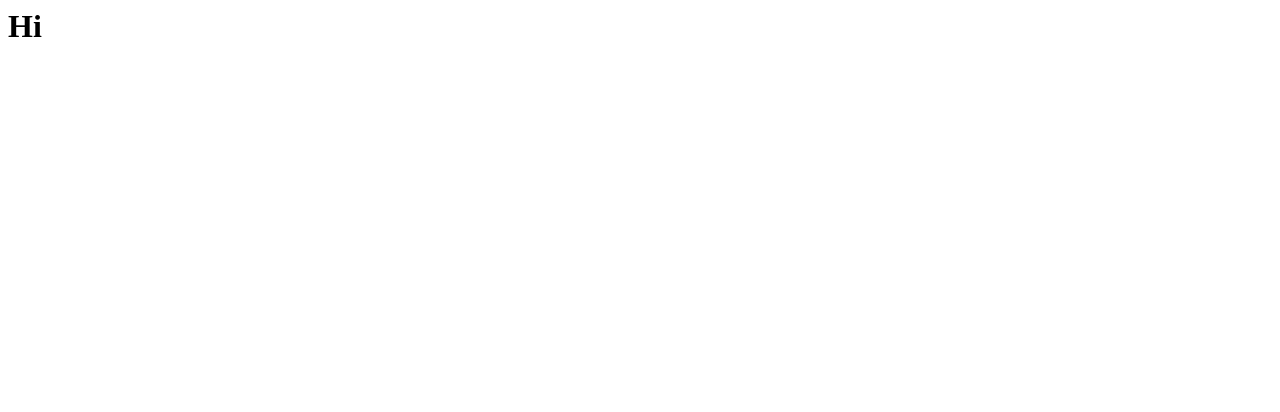
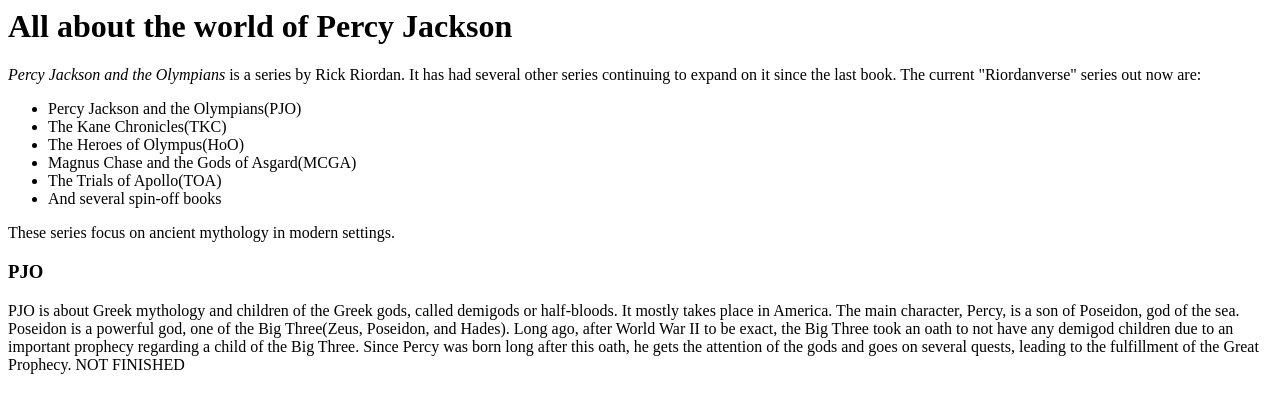
Before and after one commit to zanna64/random, a plain HTML site: page index.html in a window 1280 px wide. Drawn offline with Linux system fonts and the light colour scheme.

Commit message:
Update index.html

```diff
--- a/index.html
+++ b/index.html
@@ -1,5 +1,22 @@
 <html>
   <body>
-    <h1>Hi</h1>
+    <h1>All about the world of Percy Jackson</h1>
+    <p>
+      <em>Percy Jackson and the Olympians</em> is a series by Rick Riordan. It has had several other series continuing to expand on it since the last book. The current "Riordanverse" series out now are:
+      <ul>
+        <li>Percy Jackson and the Olympians(PJO)</li>
+        <li>The Kane Chronicles(TKC)</li>
+        <li>The Heroes of Olympus(HoO)</li>
+        <li>Magnus Chase and the Gods of Asgard(MCGA)</li>
+        <li>The Trials of Apollo(TOA)</li>
+        <li>And several spin-off books</li>
+      </ul>
+    These series focus on ancient mythology in modern settings.
+    </p>
+  <h3>PJO</h3>
+  <p>
+    PJO is about Greek mythology and children of the Greek gods, called demigods or half-bloods. It mostly takes place in America. The main character, Percy, is a son of Poseidon, god of the sea. Poseidon is a powerful god, one of the Big Three(Zeus, Poseidon, and Hades). Long ago, after World War II to be exact, the Big Three took an oath to not have any demigod children due to an important prophecy regarding a child of the Big Three. Since Percy was born long after this oath, he gets the attention of the gods and goes on several quests, leading to the fulfillment of the Great Prophecy.
+    NOT FINISHED
+  </p>
     </body>
 </html>
```
